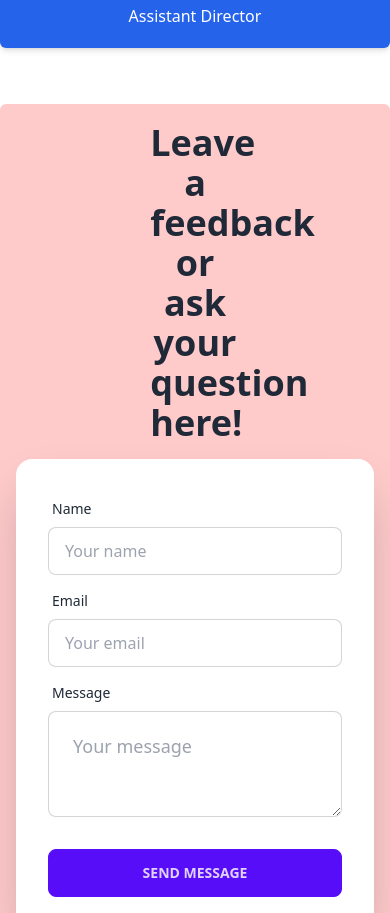
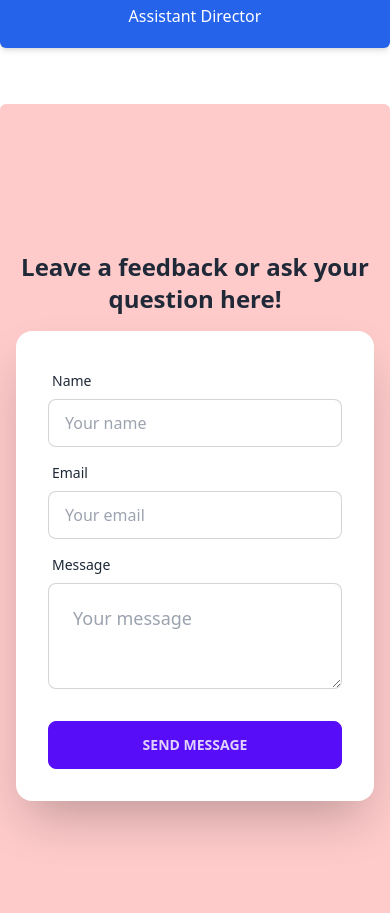
Before and after one commit to Mithun4450/m9a9-corporate-events-management, a React (Vite) app: page / in a window 390 px wide. Shown: the part 6247-7160 px from the top of the page. Built offline with nearby package versions, Linux system fonts and the light colour scheme; no server answers.

Commit message:
first mcq question

```diff
--- a/src/components/Feedback/Feedback.jsx
+++ b/src/components/Feedback/Feedback.jsx
@@ -4,8 +4,8 @@ const Feedback = () => {
     return (
         <div className="hero min-h-screen bg-red-200 my-14 rounded-md shadow-lg">
             <div className="hero-content flex-col lg:flex-row">
-                <div className="text-center lg:text-left w-1/4">
-                    <h1 className="text-4xl font-bold">Leave a feedback or ask your question here!</h1>
+                <div className="text-center lg:text-left lg:w-1/4">
+                    <h1 className=" text-2xl md:text-3xl lg:text-4xl font-bold">Leave a feedback or ask your question here!</h1>
                 </div>
 
                 <div className="card flex-shrink-0 w-full max-w-md shadow-2xl bg-base-100">
```
Also changed, not shown: 1 other file (tests, documents, lock files or other folders).
